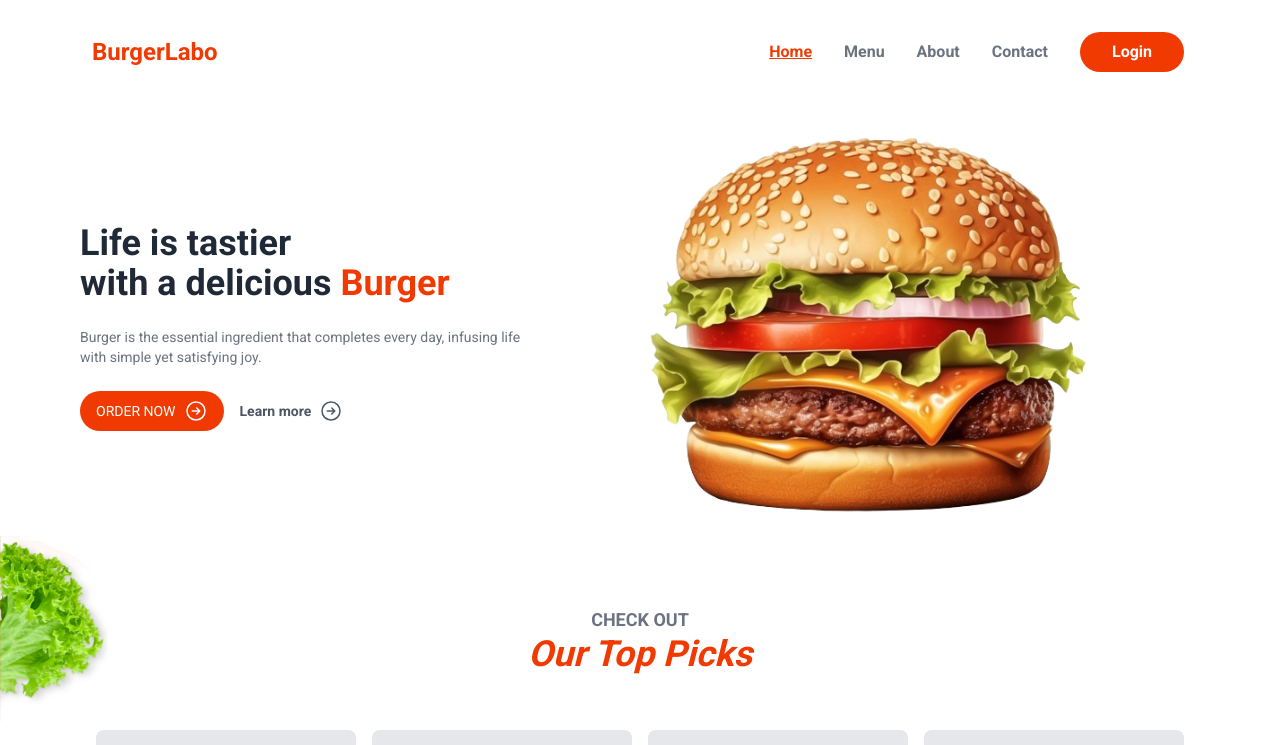
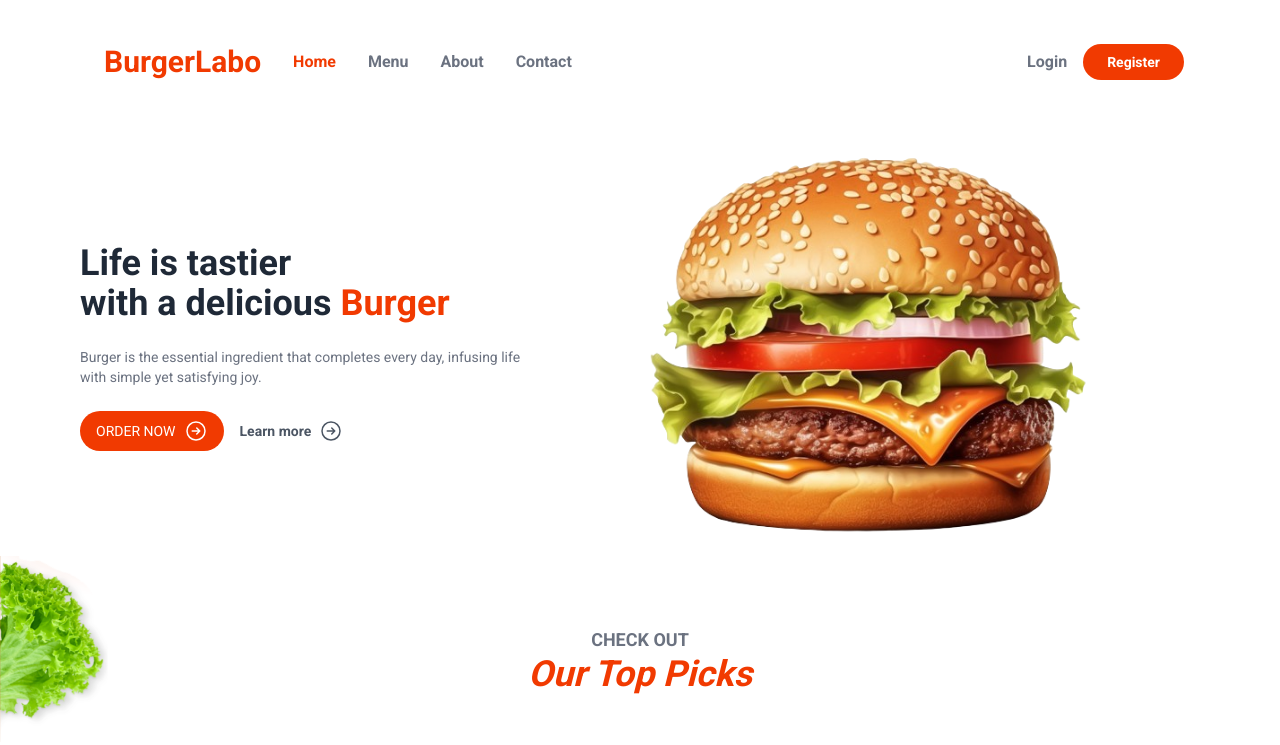
Before and after one commit to yasinarafat4/burger-labo, a Next.js app: page / in a window 1280 px wide. Shown: the top 745 px of the page. Built offline with nearby package versions, Linux system fonts and the light colour scheme.

Commit message:
Register button added and when navigate to another route in mobile device navbar will auto close

```diff
--- a/src/components/layout/Header.jsx
+++ b/src/components/layout/Header.jsx
@@ -9,21 +9,33 @@ const Header = () => {
   // States
   const [navToggle, setNavToggle] = useState(false);
   return (
-    <header className="sticky top-0 z-40 flex items-center bg-white justify-between">
-      <Link className="text-primary font-semibold text-2xl ps-3 py-4" href="">
+    <header className="sticky top-0 z-50 xl:z-40 flex items-center bg-white justify-between">
+      <Link
+        className="text-primary font-semibold text-3xl ps-3 py-4 lg:hidden"
+        onClick={() => setNavToggle(false)}
+        href="/"
+      >
         BurgerLabo
       </Link>
       <nav
         className={`absolute ${
           navToggle ? "left-0" : "left-[-120%]"
-        } top-[3rem] flex w-full flex-col bg-white p-4 transition-all duration-300 lg:static lg:w-[unset] lg:flex-row items-center gap-8 lg:bg-transparent font-semibold text-gray-500`}
+        } top-[3.5rem] flex w-full flex-col bg-white p-4 xl:p-3 transition-all duration-300 lg:static lg:w-[unset] lg:flex-row items-center gap-8 lg:bg-transparent font-semibold text-gray-500`}
       >
+        <Link
+          className="text-primary font-semibold text-3xl ps-3 py-4 hidden lg:block"
+          onClick={() => setNavToggle(false)}
+          href="/"
+        >
+          BurgerLabo
+        </Link>
         <Link
           className={`${
             pathname === "/"
-              ? "text-primary underline"
+              ? "text-primary"
               : "hover:text-primary duration-300"
           }`}
+          onClick={() => setNavToggle(false)}
           href={"/"}
         >
           Home
@@ -31,9 +43,10 @@ const Header = () => {
         <Link
           className={`${
             pathname === "/menu"
-              ? "text-primary underline"
+              ? "text-primary"
               : "hover:text-primary duration-300"
           }`}
+          onClick={() => setNavToggle(false)}
           href={"/menu"}
         >
           Menu
@@ -41,9 +54,10 @@ const Header = () => {
         <Link
           className={`${
             pathname === "/about"
-              ? "text-primary underline"
+              ? "text-primary"
               : "hover:text-primary duration-300"
           }`}
+          onClick={() => setNavToggle(false)}
           href={"/about"}
         >
           About
@@ -51,21 +65,32 @@ const Header = () => {
         <Link
           className={`${
             pathname === "/contact"
-              ? "text-primary underline"
+              ? "text-primary"
               : "hover:text-primary duration-300"
           }`}
+          onClick={() => setNavToggle(false)}
           href={"/contact"}
         >
           Contact
         </Link>
-
+      </nav>
+      <nav
+        className={`absolute ${
+          navToggle ? "left-0" : "left-[-120%]"
+        } top-[16.5rem] flex w-full bg-white py-6 lg:p-4 transition-all duration-300 lg:static lg:w-[unset] justify-center items-center gap-4 lg:bg-transparent font-semibold text-gray-500`}
+      >
+        <Link onClick={() => setNavToggle(false)} href={" "}>
+          Login
+        </Link>
         <Link
-          className="bg-primary px-8 py-2 text-white rounded-full"
+          className="bg-primary text-sm px-6 py-2 text-white rounded-full"
+          onClick={() => setNavToggle(false)}
           href={" "}
         >
-          Login
+          Register
         </Link>
       </nav>
+
       <label className="swap-rotate swap btn-ghost btn-circle btn bg-white lg:hidden">
         <input
           checked={navToggle}
--- a/src/components/layout/HomeMenu.jsx
+++ b/src/components/layout/HomeMenu.jsx
@@ -9,7 +9,7 @@ const HomeMenu = () => {
     <section className="mt-20 lg:mt-14">
       {/* Salad Image */}
       <div className="absolute left-0 right-0 w-full justify-start">
-        <div className="absolute left-0 -top-[70px] text-left z-50">
+        <div className="absolute left-0 -top-[70px] text-left -z-10 xl:z-50">
           <Image src={saladImage1} width={109} height={189} alt={"sallad"} />
         </div>
       </div>
@@ -32,7 +32,7 @@ const HomeMenu = () => {
       </div>
        {/* Salad Image */}
       <div className="absolute left-0 right-0 w-full justify-start">
-        <div className="absolute -top-[100px] right-0 z-50">
+        <div className="absolute -top-[100px] right-0 -z-10 xl:z-50">
           <Image src={saladImage2} width={107} height={195} alt={"sallad"} />
         </div>
       </div>
```
